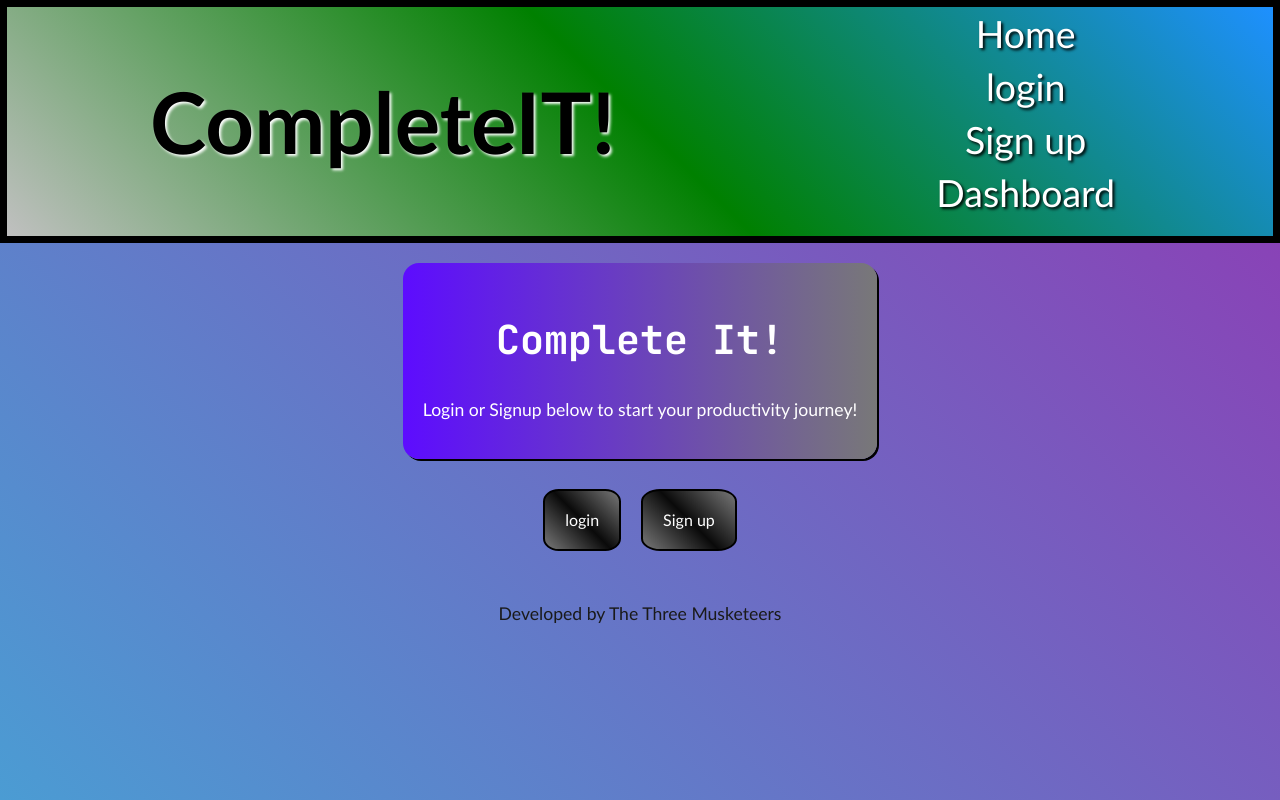
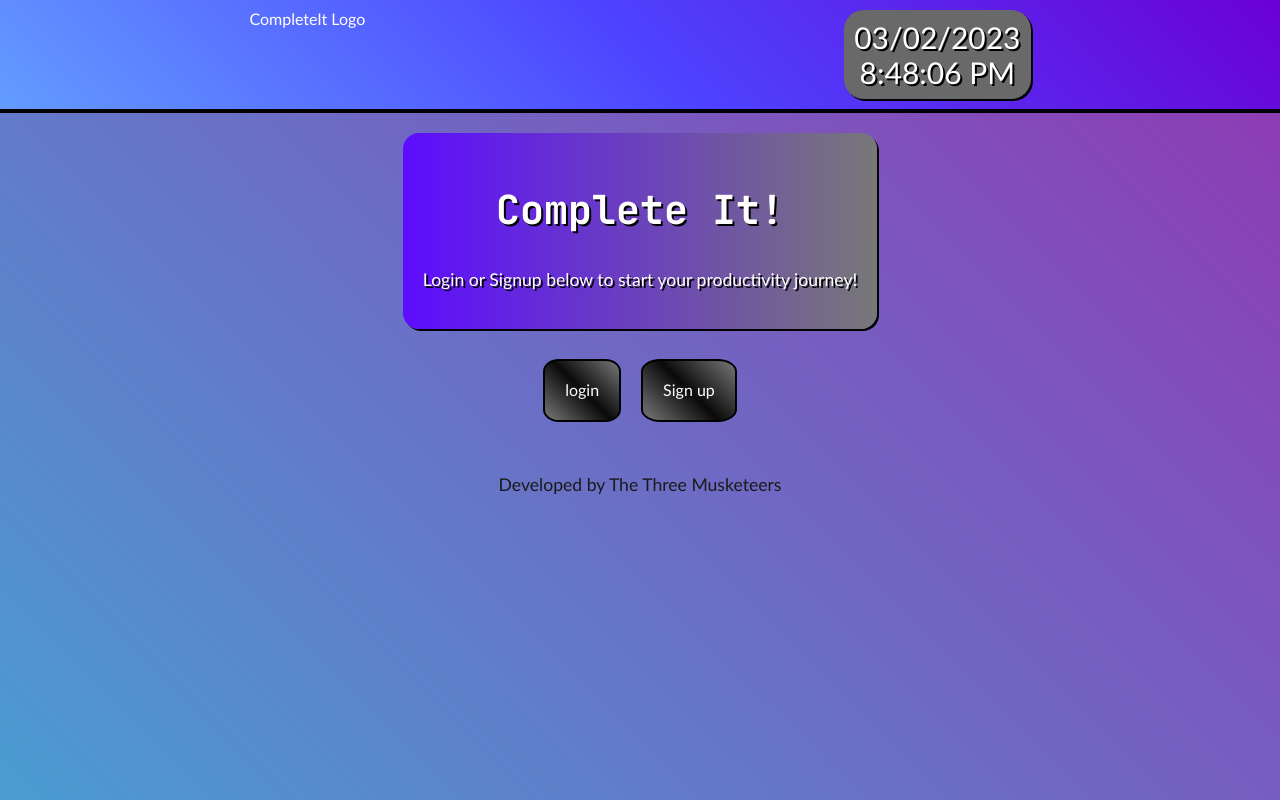
Before and after one commit to Dav3ster/CompleteIT, a React (Create React App) app in the folder client/: page / in a window 1280 px wide. Built offline with nearby package versions, Linux system fonts and the light colour scheme.

Commit message:
Added weekbar and stylings to various pages!

```diff
--- a/client/src/components/createToDo.js
+++ b/client/src/components/createToDo.js
@@ -73,6 +73,19 @@ function ToDoForm(props) {
     }
   };
 
+    // Add a class based on priority
+    const getPriorityClass = () => {
+      if (priority === "high") {
+        return "high-priority";
+      } else if (priority === "medium") {
+        return "medium-priority";
+      } else if (priority === "low") {
+        return "low-priority";
+      } else {
+        return "";
+      }
+    };
+
   return (
     <Container>
       <form className="todo-form" onSubmit={handleSubmit}>
@@ -100,7 +113,7 @@ function ToDoForm(props) {
                 type="radio"
                 name="priority"
                 value="high"
-                checked={priority === "high"}
+                checked={priority === "high" === getPriorityClass}
                 onChange={handlePriorityChange}
               />{" "}
               High
--- a/client/src/components/header.js
+++ b/client/src/components/header.js
@@ -1,78 +1,27 @@
-import React from 'react';
-import { Link } from "react-router-dom"
-import Container from 'react-bootstrap/Container';
-import Row from 'react-bootstrap/Nav';
-import Col from 'react-bootstrap/Navbar';
-// import Logout from "../components/logout"
+import React, { useState, useEffect } from "react";
+import moment from "moment";
 
-
-const styles = {
-  name: {
-   fontSize: '85px',
-   fontFamily: 'palatino',
-   color: 'black',
-   textShadow: '2px 2px 3px white',
-   display: 'flex',
-   justifyContent:'center'
-
-  },
-  navbar: {
-    display: 'flex',
-    justifyContent: 'space-around',
-    background: 'linear-gradient(45deg,silver,green,dodgerblue)',
-    border: 'solid 7.5px black ',
-  },
-  container: {
-    width: '100%',
-    padding: '0',
-  },
-  tabs: {
-    responsive: 'true'
-  },
-  tabItems: {
-    display: 'flex',
-    fontSize: '37.5px',
-    color: 'white',
-    padding: '5px',
-    textShadow: '2px 2px 3px black',
-    textDecoration: 'none',
-    height: '100%',
-
-  },
-  colstyles: {
-    display: 'flex',
-    flexDirection: 'column',
-    justifyContent: 'center',
-    alignItems: 'center',
-  },
-  ul:{
-    listStyle: 'none',
-    display: 'flex',
-    flexDirection: 'column',
-    alignItems: 'center',
-    padding: '0px 10px 0px 30px'
-  }
-};
+import "./styling/headerstyle.css"
 
 function Header() {
+  const [currentTime, setCurrentTime] = useState(moment().format("h:mm:ss A"));
+  const currentDate = moment().format('MM/DD/YYYY');
+
+  useEffect(() => {
+    const interval = setInterval(() => {
+      setCurrentTime(moment().format("h:mm:ss A"));
+    }, 1000);
+    return () => clearInterval(interval);
+  }, []);
+
   return (
-    <Container fluid style={styles.container}>
-    <Row bg="dark" style={styles.navbar}>
-       <Col md={6} style={styles.colstyles}>
-         <h1 style={styles.name}><center><strong>CompleteIT!</strong></center></h1>
-       </Col>
-       <Col md={6} style={styles.colstyles}>
-        <nav style={styles.tabs} className='nav'>
-         <ul style={styles.ul}>
-             <li><Link to={"/"} style={styles.tabItems}>Home</Link></li>
-             <li><Link to={"/Login"} style={styles.tabItems}>login</Link></li>
-             <li><Link to={"/Signup"} style={styles.tabItems}>Sign up</Link></li>
-             <li><Link to={"/Dashboard"} style={styles.tabItems}>Dashboard</Link></li>
-         </ul>
-        </nav>
-       </Col>
-    </Row>
-  </Container>
+    <header className="header">
+      <div className="logo">CompleteIt Logo</div>
+      <div className="timeAndDate">
+        <div className="date">{currentDate}</div>
+        <div className="time">{currentTime} </div>
+      </div>
+    </header>
   );
 }
 
--- a/client/src/components/myToDo.js
+++ b/client/src/components/myToDo.js
@@ -8,47 +8,73 @@ import React, { useState } from "react";
 import ToDoForm from "./createToDo";
 import ToDoList from "./ToDoList";
 
+// import { gql, useMutation } from "@apollo/client";
+
+// /**
+//  * Mutation to increment a track's number of views
+//  */
+// const INCREMENT_TRACK_VIEWS = gql`
+//   mutation IncrementTrackViews($incrementTrackViewsId: ID!) {
+//     incrementTrackViews(id: $incrementTrackViewsId) {
+//       code
+//       success
+//       message
+//       track {
+//         id
+//         numberOfViews
+//       }
+//     }
+//   }
+// `;
 
 function MyToDo() {
+  const [todos, setTodos] = useState([]);
 
-    const [todos, setTodos] = useState([])
-
-    const addTodo = todo => {
-        if(!todo.text || /^\s*$/.test(todo.text)) {
-            return
+  const addTodo = (todo) => {
+    if (!todo.text || /^\s*$/.test(todo.text)) {
+      return;
     }
 
-        const newTodos = [todo, ...todos]
+    const newTodos = [todo, ...todos];
 
     setTodos(newTodos);
     console.log(...newTodos);
-    }
-
+  };
 
   const updateTodo = (todoId, newValue) => {
-        if(!newValue.text || /^\s*$/.test(newValue.text)) {
+    if (!newValue.text || /^\s*$/.test(newValue.text)) {
       return;
     }
 
-        setTodos(prev => prev.map(item => (item.id === todoId ? newValue : item)))
+    setTodos((prev) =>
+      prev.map((item) => (item.id === todoId ? newValue : item))
+    );
   };
 
-    const removeTodo = id => {
-        const removeArr = [...todos].filter(todo => todo.id !== id)
+  const removeTodo = (id) => {
+    const removeArr = [...todos].filter((todo) => todo.id !== id);
 
     setTodos(removeArr);
+  };
+
+  const completeTodo = (id) => {
+    let updatedTodos = todos.map((todo) => {
+      if (todo.id === id) {
+        // Toggles the todo between true and false.
+        todo.isComplete = !todo.isComplete;
       }
+      return todo;
+    });
+    setTodos(updatedTodos);
+  };
 
-    const completeTodo = id => {
-        let updatedTodos = todos.map(todo => {
-            if(todo.id === id) {
-                // Toggles the todo between true and false.
-                todo.isComplete = !todo.isComplete
-            }
-            return todo
-        })
-        setTodos(updatedTodos)
-    }
+//   useMutation(INCREMENT_TRACK_VIEWS, {
+//     variables: { incrementTrackViewsId: id },
+//   });
+
+//   const [incrementTrackViews] = useMutation(INCREMENT_TRACK_VIEWS, {
+//     variables: { incrementTrackViewsId: id },
+//   });
 
   return (
     <div className="todo-app">
@@ -58,9 +84,10 @@ function MyToDo() {
         todos={todos}
         completeTodo={completeTodo}
         removeTodo={removeTodo}
-            updateTodo={updateTodo}/>
+        updateTodo={updateTodo}
+      />
     </div>
-    )
+  );
 }
 
 export default MyToDo;
--- /dev/null
+++ b/client/src/components/styling/headerstyle.css
@@ -0,0 +1,32 @@
+.header {
+  width: 100vw;
+  background-color: black;
+  color: white;
+  display: flex;
+  flex-direction: row;
+  justify-content: space-around;
+  background: linear-gradient(45deg, rgb(99, 156, 255), rgb(77, 68, 255), rgb(107, 0, 213));
+  border-bottom: solid 4px black;
+  padding: 10px;
+}
+
+.logo {
+}
+
+.timeAndDate {
+    display: flex;
+    flex-direction: column;
+    justify-content: center;
+    font-size: 30px;
+    font-family: 'Gill Sans', 'Gill Sans MT', Calibri, 'Trebuchet MS', sans-serif;
+    background-color: rgb(105, 105, 105);
+    box-shadow: 2px 2px black;
+    width: fit-content;
+    padding: 10px;
+    border-radius: 20px;
+    text-shadow: 2px 2px black;
+}
+
+.time {
+    text-align: center;
+}
--- a/client/src/components/styling/homestyle.css
+++ b/client/src/components/styling/homestyle.css
@@ -16,6 +16,7 @@
       padding: 20px;
       border-radius: 1rem;
       box-shadow: 2px 2px black;
+      text-shadow: 2px 2px black;
       color: white;
 }
 
@@ -39,7 +40,7 @@
 
 .logButtons:hover {
     color: white;
-    box-shadow: 2px 2px goldenrod;
+    box-shadow: inset 0px 0px 8px rgb(94, 134, 255), 0 0 10px var(--violet)
 }
 
 #loginBtn {
--- a/client/src/components/weekBar.js
+++ b/client/src/components/weekBar.js
@@ -4,10 +4,15 @@ import Calendar from "react-calendar";
 import "./styling/weekBarStyle.css"
 
 function weekBar() {
+  const today = new Date();
+  const startOfWeek = new Date(today.getFullYear(), today.getMonth(), today.getDate() - today.getDay() + 1);
+  const endOfWeek = new Date(today.getFullYear(), today.getMonth(), today.getDate() - today.getDay() + 7);
+
+
   return (
     <Container>
       <center>
-        <Calendar  />
+        <Calendar value={today} minDate={startOfWeek} maxDate={endOfWeek} />
       </center>
     </Container>
   );
--- a/client/src/pages/Dashboard.js
+++ b/client/src/pages/Dashboard.js
@@ -6,7 +6,6 @@ import Col from "react-bootstrap/Navbar";
 import MyToDo from "../components/myToDo";
 import WeekBar from "../components/WeekBar";
 import PriorityList from "../components/priorityList";
-import Footer from "../components/footer";
 
 
 export default function dashboard() {
@@ -29,7 +28,6 @@ export default function dashboard() {
           </Col>
         </Row>
       </Container>
-      <Footer />
     </>
   );
 }
--- a/client/src/pages/Home.js
+++ b/client/src/pages/Home.js
@@ -1,6 +1,7 @@
 import React from "react";
 import Container from "react-bootstrap/esm/Container";
 import { Link } from "react-router-dom"
+import dashboard from "./Dashboard";
 
 import "../components/styling/homestyle.css"
 
@@ -17,6 +18,7 @@ export default function home() {
         <Link to={"/Login"} className="logButtons" id="loginBtn">login</Link>
         <Link to={"/Signup"} className="logButtons" id="signupBtn">Sign up</Link>
         </div>
+
       </Container>
     </>
   );
--- a/client/src/pages/Login.js
+++ b/client/src/pages/Login.js
@@ -2,6 +2,7 @@ import React, { useState } from 'react';
 import { Link } from 'react-router-dom';
 import { useMutation } from '@apollo/client';
 import { LOGIN_USER } from '../utils/mutations';
+import Dashboard from "./Dashboard"
 
 import Auth from '../utils/auth';
 
@@ -49,7 +50,7 @@ const Login = (props) => {
             {data ? (
               <p>
                 Success! You may now head{' '}
-                <Link to="/">back to the homepage.</Link>
+                <Link to={'/Dashboard'}>to the Dashboard!</Link>
               </p>
             ) : (
               <form onSubmit={handleFormSubmit}>
@@ -84,6 +85,11 @@ const Login = (props) => {
                 {error.message}
               </div>
             )}
+            <br></br>
+            <div className='card-header bg-dark text-light p-2 text-center'>
+              <p>Meant to signup instead? Click here!</p>
+              <Link className="btn btn-block btn-primary" to="/Signup">Signup</Link>
+            </div>
           </div>
         </div>
       </div>
--- a/client/src/reset.css
+++ b/client/src/reset.css
@@ -1,11 +1,14 @@
 * {
     box-sizing: border-box;
+    transition: all 0.3s ease-in-out;
 }
 
 :root {
     --carolinablue: rgba(75, 156, 211, 1);
     --violet: rgba(145, 55, 179, 1)
 }
+
+
 
 a {
     text-decoration: none;
```
Also changed, not shown: 2 other files (tests, documents, lock files or other folders). Lines whose indentation alone changed are shown as unchanged.
